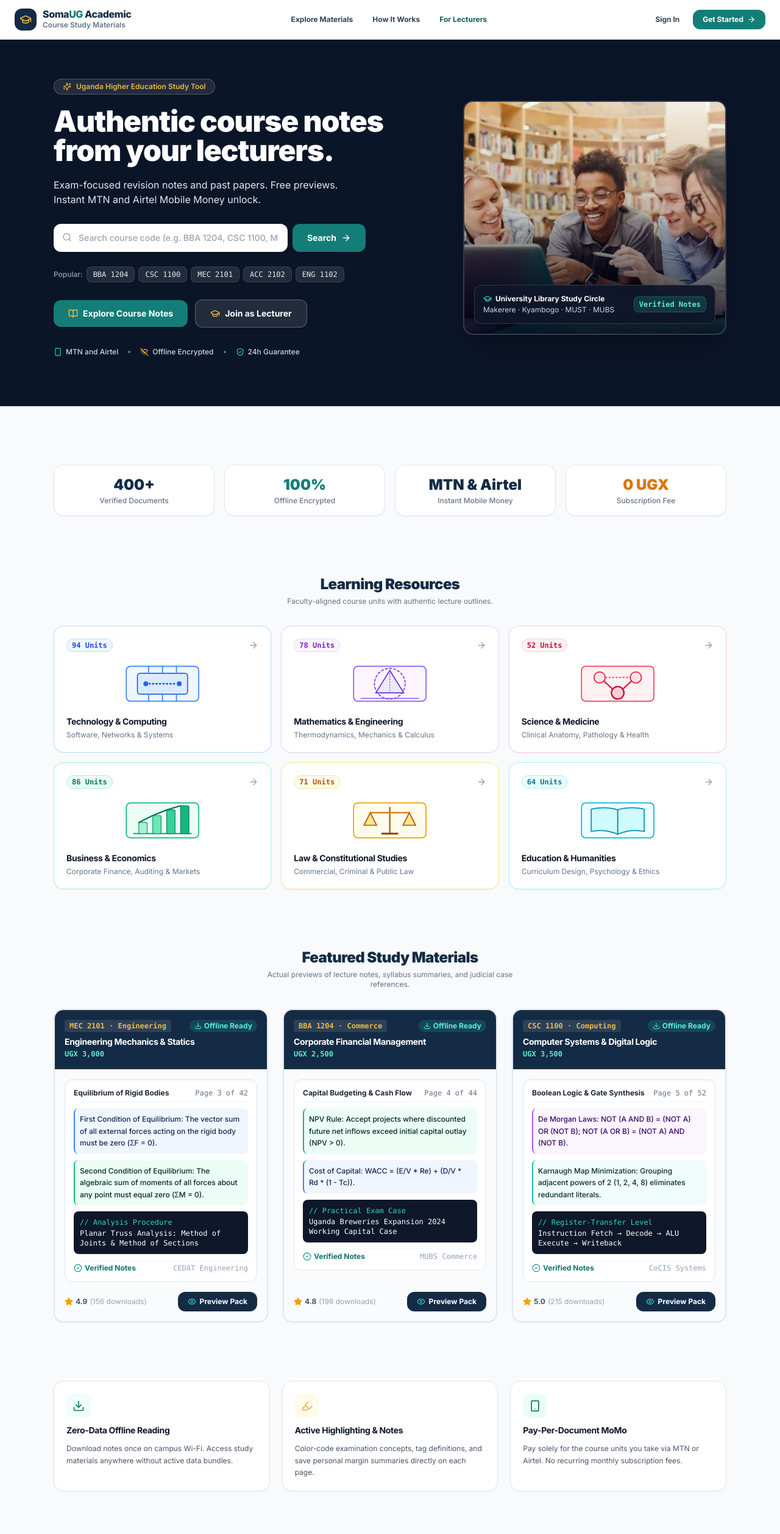
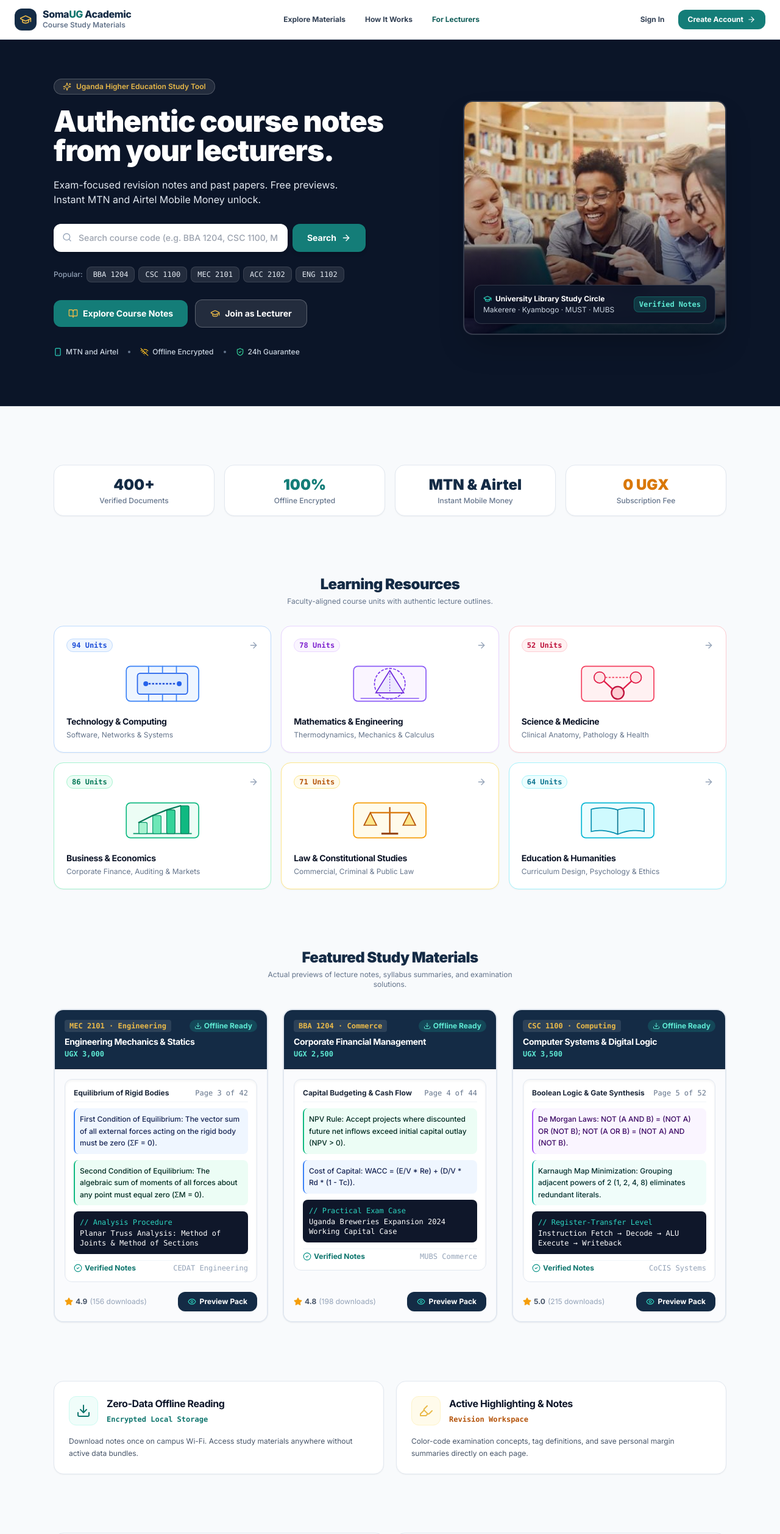
Before and after one commit to develijah27-a11y/STUDY-TOOL, a Next.js app: page / in a window 1280 px wide. Shown: the top 2515 px of the page at 61% size. Built offline with nearby package versions, Linux system fonts and the light colour scheme; no server answers.

Commit message:
feat(landing): polish study materials and features layout, remove My Library/Dashboard buttons on landing page, leave Sign In and Create Account

```diff
--- a/src/app/page.tsx
+++ b/src/app/page.tsx
@@ -388,7 +388,7 @@ export default function HomePage() {
             Featured Study Materials
           </h2>
           <p className="text-xs text-slate-500">
-            Actual previews of lecture notes, syllabus summaries, and judicial case references.
+            Actual previews of lecture notes, syllabus summaries, and examination solutions.
           </p>
         </div>
 
@@ -599,36 +599,36 @@ export default function HomePage() {
         </div>
       </section>
 
-      {/* 5. Core Platform Features - Clean, Razor-Sharp Panels */}
+      {/* 5. Core Platform Features - Clean, High-Impact Showcase */}
       <section className="container mx-auto px-4 sm:px-6 max-w-6xl">
-        <div className="grid grid-cols-1 md:grid-cols-3 gap-5">
-          <div className="rounded-2xl border border-slate-200 bg-white p-5 space-y-2.5 shadow-sm hover:border-teal-200 transition">
-            <div className="h-10 w-10 rounded-xl bg-teal-50 text-teal-700 flex items-center justify-center">
-              <Download className="h-5 w-5" />
+        <div className="grid grid-cols-1 md:grid-cols-2 gap-5">
+          <div className="rounded-2xl border border-slate-200 bg-white p-6 space-y-3 shadow-sm hover:border-teal-300 hover:shadow-md transition">
+            <div className="flex items-center gap-3.5">
+              <div className="h-12 w-12 rounded-xl bg-teal-50 text-teal-700 flex items-center justify-center shrink-0 border border-teal-100">
+                <Download className="h-6 w-6" />
+              </div>
+              <div>
+                <h3 className="text-base font-bold text-slate-900">Zero-Data Offline Reading</h3>
+                <span className="text-xs font-mono font-semibold text-teal-700">Encrypted Local Storage</span>
+              </div>
             </div>
-            <h3 className="text-sm font-bold text-slate-900">Zero-Data Offline Reading</h3>
-            <p className="text-xs text-slate-600 leading-relaxed">
+            <p className="text-xs text-slate-600 leading-relaxed pt-1">
               Download notes once on campus Wi-Fi. Access study materials anywhere without active data bundles.
             </p>
           </div>
 
-          <div className="rounded-2xl border border-slate-200 bg-white p-5 space-y-2.5 shadow-sm hover:border-amber-200 transition">
-            <div className="h-10 w-10 rounded-xl bg-amber-50 text-[#E9B949] flex items-center justify-center">
-              <Highlighter className="h-5 w-5" />
+          <div className="rounded-2xl border border-slate-200 bg-white p-6 space-y-3 shadow-sm hover:border-amber-300 hover:shadow-md transition">
+            <div className="flex items-center gap-3.5">
+              <div className="h-12 w-12 rounded-xl bg-amber-50 text-[#E9B949] flex items-center justify-center shrink-0 border border-amber-100">
+                <Highlighter className="h-6 w-6" />
+              </div>
+              <div>
+                <h3 className="text-base font-bold text-slate-900">Active Highlighting &amp; Notes</h3>
+                <span className="text-xs font-mono font-semibold text-amber-700">Revision Workspace</span>
+              </div>
             </div>
-            <h3 className="text-sm font-bold text-slate-900">Active Highlighting &amp; Notes</h3>
-            <p className="text-xs text-slate-600 leading-relaxed">
+            <p className="text-xs text-slate-600 leading-relaxed pt-1">
               Color-code examination concepts, tag definitions, and save personal margin summaries directly on each page.
-            </p>
-          </div>
-
-          <div className="rounded-2xl border border-slate-200 bg-white p-5 space-y-2.5 shadow-sm hover:border-emerald-200 transition">
-            <div className="h-10 w-10 rounded-xl bg-emerald-50 text-emerald-700 flex items-center justify-center">
-              <Smartphone className="h-5 w-5" />
-            </div>
-            <h3 className="text-sm font-bold text-slate-900">Pay-Per-Document MoMo</h3>
-            <p className="text-xs text-slate-600 leading-relaxed">
-              Pay solely for the course units you take via MTN or Airtel. No recurring monthly subscription fees.
             </p>
           </div>
         </div>
@@ -797,9 +797,8 @@ export default function HomePage() {
                 >
                   <span>{item.q}</span>
                   <ChevronDown
-                    className={`h-4 w-4 text-slate-400 transition-transform ${
-                      isOpen ? "rotate-180 text-teal-700" : ""
-                    }`}
+                    className={`h-4 w-4 text-slate-400 transition-transform ${isOpen ? "rotate-180 text-teal-700" : ""
+                      }`}
                   />
                 </button>
                 {isOpen && (
--- a/src/components/common/navbar.tsx
+++ b/src/components/common/navbar.tsx
@@ -124,7 +124,23 @@ export function Navbar() {
 
         {/* Desktop Actions */}
         <div className="hidden md:flex items-center gap-2.5">
-          {authenticatedUser ? (
+          {pathname === "/" ? (
+            <div className="flex items-center gap-2">
+              <Link
+                href="/sign-in"
+                className="px-3.5 py-2 text-xs font-bold text-slate-700 hover:text-slate-900 transition"
+              >
+                Sign In
+              </Link>
+              <Link
+                href="/sign-up"
+                className="inline-flex items-center gap-1.5 rounded-xl bg-[#147D78] hover:bg-[#116965] px-4 py-2 text-xs font-bold text-white shadow-sm transition"
+              >
+                <span>Create Account</span>
+                <ArrowRight className="h-3.5 w-3.5" />
+              </Link>
+            </div>
+          ) : authenticatedUser ? (
             <div className="flex items-center gap-2">
               <Link
                 href={
@@ -182,7 +198,7 @@ export function Navbar() {
                 href="/sign-up"
                 className="inline-flex items-center gap-1.5 rounded-xl bg-[#147D78] hover:bg-[#116965] px-4 py-2 text-xs font-bold text-white shadow-sm transition"
               >
-                <span>Get Started</span>
+                <span>Create Account</span>
                 <ArrowRight className="h-3.5 w-3.5" />
               </Link>
             </div>
@@ -230,7 +246,24 @@ export function Navbar() {
           </div>
 
           <div className="pt-2 border-t border-slate-100 flex flex-col gap-2">
-            {authenticatedUser ? (
+            {pathname === "/" ? (
+              <div className="grid grid-cols-2 gap-2">
+                <Link
+                  href="/sign-in"
+                  onClick={() => setMobileMenuOpen(false)}
+                  className="text-center py-2.5 rounded-xl border border-slate-300 text-slate-800 text-xs font-bold hover:bg-slate-50"
+                >
+                  Sign In
+                </Link>
+                <Link
+                  href="/sign-up"
+                  onClick={() => setMobileMenuOpen(false)}
+                  className="text-center py-2.5 rounded-xl bg-[#147D78] text-white text-xs font-bold hover:bg-[#116965]"
+                >
+                  Create Account
+                </Link>
+              </div>
+            ) : authenticatedUser ? (
               <>
                 <Link
                   href={authenticatedUser.role === "lecturer" ? "/lecturer/dashboard" : "/student/dashboard"}
@@ -261,7 +294,7 @@ export function Navbar() {
                   onClick={() => setMobileMenuOpen(false)}
                   className="text-center py-2.5 rounded-xl bg-[#147D78] text-white text-xs font-bold hover:bg-[#116965]"
                 >
-                  Get Started
+                  Create Account
                 </Link>
               </div>
             )}
```
